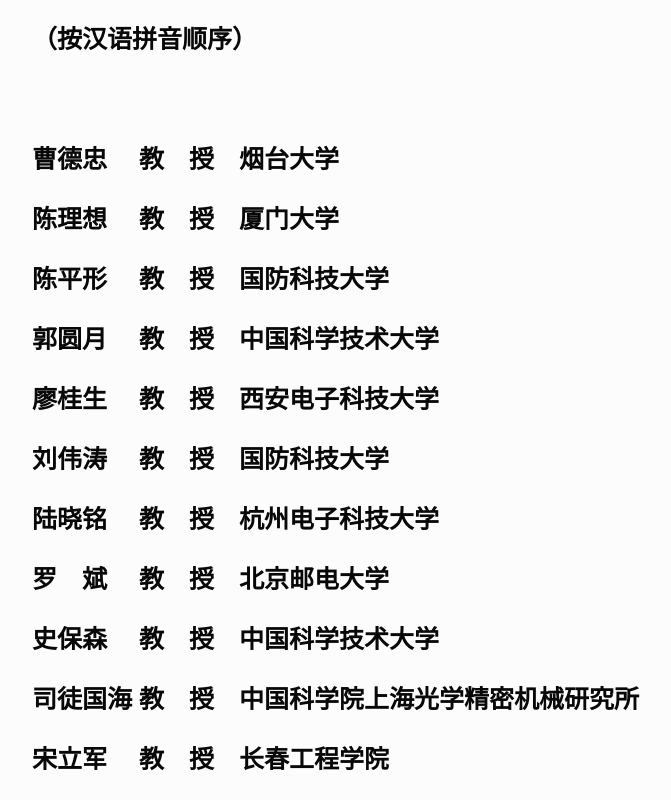
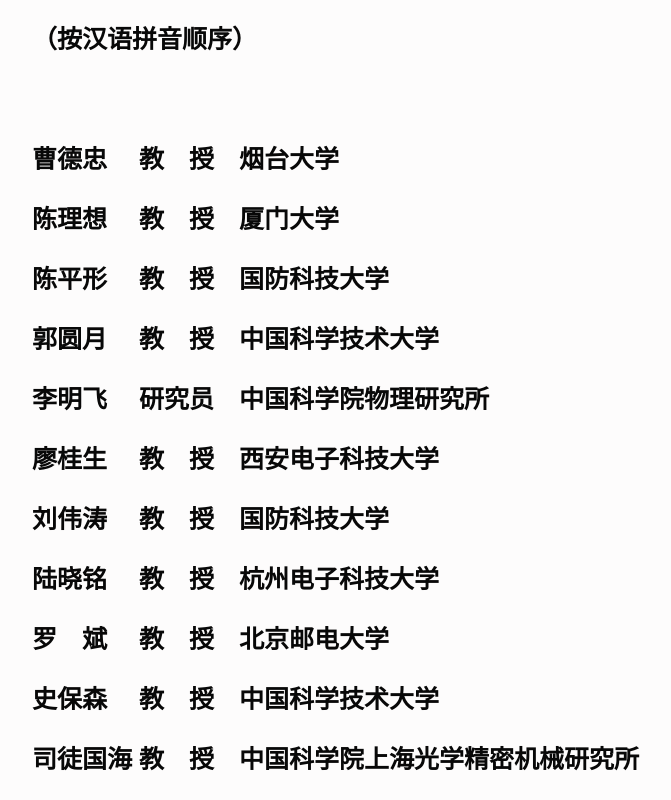
Before and after one commit to breatheeeeeeeeee/cqi-2024.org.cn, a plain HTML site: page about.html in a window 1280 px wide. Shown: the part 2060-2860 px from the top of the page, without its empty margins (113-784 px from the left). Drawn offline with Linux system fonts and the light colour scheme.

Commit message:
Update about.html

```diff
--- a/about.html
+++ b/about.html
@@ -144,6 +144,7 @@
 			陈平形   &emsp;教&emsp;授&emsp;国防科技大学<br>
 
 			郭圆月   &emsp;教&emsp;授&emsp;中国科学技术大学<br>
+			李明飞   &emsp;研究员&emsp;中国科学院物理研究所<br>
 			廖桂生   &emsp;教&emsp;授&emsp;西安电子科技大学<br>
 			刘伟涛   &emsp;教&emsp;授&emsp;国防科技大学<br>
 			陆晓铭   &emsp;教&emsp;授&emsp;杭州电子科技大学<br>
```
